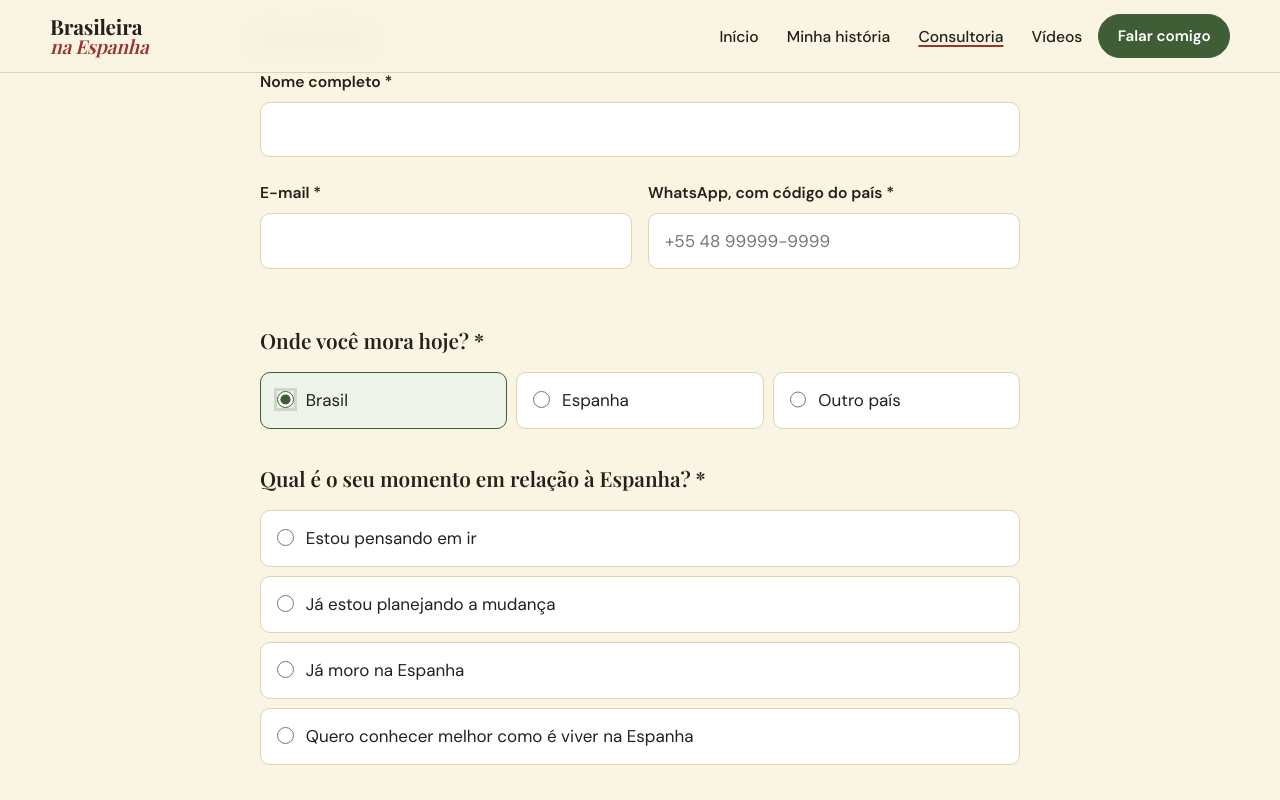
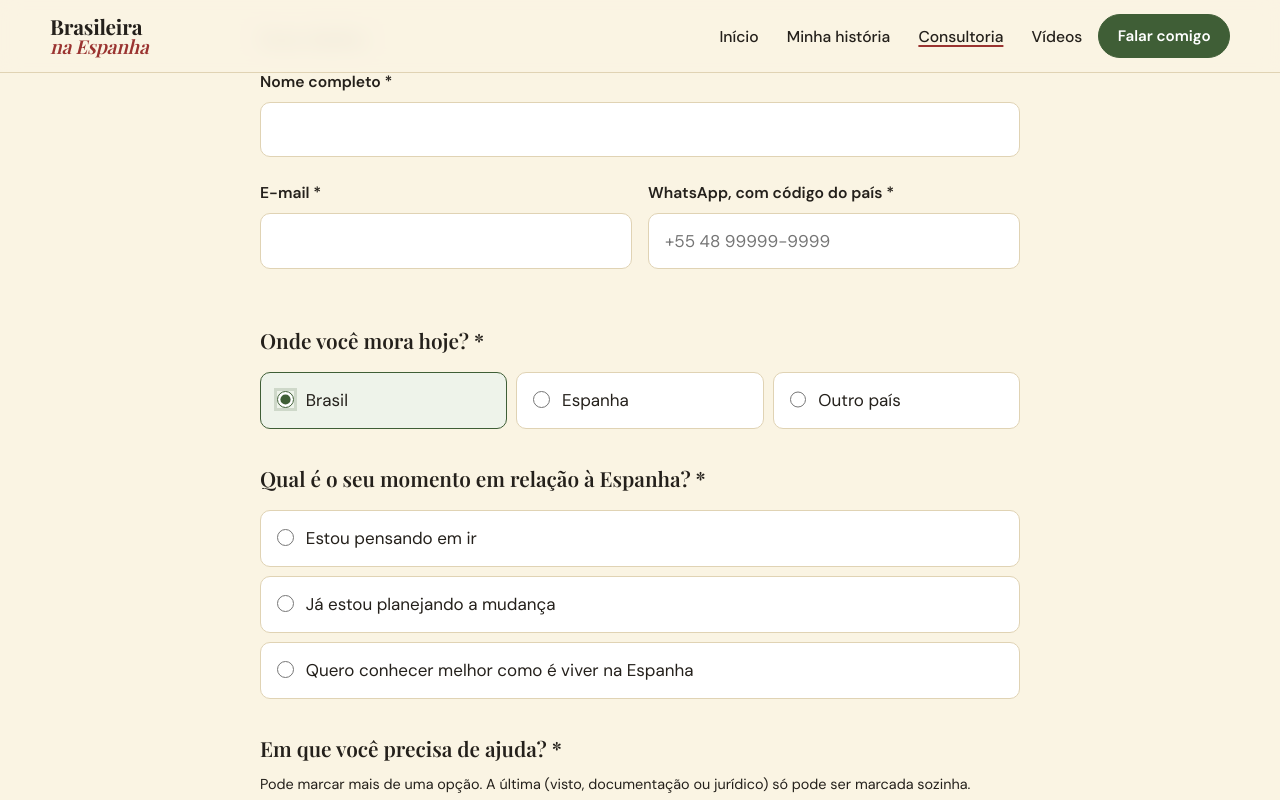
Before and after one commit to Emulyn/brasileiranaespanha-site, a plain HTML site: page publico/consultoria/cadastro/index.html in a window 1280 px wide. Both pictures are taken after a click on the label "Brasil". Shown: the part 469-1269 px from the top of the page. Drawn offline with nearby package versions, Linux system fonts and the light colour scheme; a web font is replaced by a local one.

Commit message:
Formulário segue onde a pessoa mora e conecta o Stripe (teste)

```diff
--- a/publico/consultoria/cadastro/index.html
+++ b/publico/consultoria/cadastro/index.html
@@ -73,17 +73,17 @@
             </div>
           </fieldset>
 
-          <fieldset>
+          <!-- Só aparece para quem NÃO mora na Espanha (veja js/fluxo.js) -->
+          <fieldset id="pergunta-momento">
             <legend>Qual é o seu momento em relação à Espanha? *</legend>
             <div class="opcoes">
               <label class="opcao"><input type="radio" name="momento" value="pensando" required> Estou pensando em ir</label>
               <label class="opcao"><input type="radio" name="momento" value="planejando"> Já estou planejando a mudança</label>
-              <label class="opcao"><input type="radio" name="momento" value="moro"> Já moro na Espanha</label>
               <label class="opcao"><input type="radio" name="momento" value="conhecer"> Quero conhecer melhor como é viver na Espanha</label>
             </div>
           </fieldset>
 
-          <!-- As opções aparecem conforme o "momento" escolhido acima (veja js/fluxo.js).
+          <!-- As opções aparecem conforme "Onde você mora hoje?" (veja js/fluxo.js).
                data-para="fora"   → quem ainda não mora na Espanha
                data-para="dentro" → quem já mora na Espanha
                data-para="todos"  → aparece para todo mundo -->
--- a/publico/js/fluxo.js
+++ b/publico/js/fluxo.js
@@ -16,15 +16,31 @@
   var formatoUrl = params.get("formato");
   if (formatoUrl && NOMES[formatoUrl]) guardar("formato", formatoUrl);
 
-  /* ---------- Cadastro: opções de ajuda conforme o momento ---------- */
-  // Quem marca "Já moro na Espanha" vê opções diferentes de quem ainda vai.
-  var MORA_NA_ESPANHA = ["moro"];
+  /* ---------- Cadastro: perguntas conforme "Onde você mora hoje?" ---------- */
+  // Mora na Espanha  → esconde o "momento" e mostra as opções de quem mora aqui.
+  // Brasil ou outro  → mostra o "momento" e as opções de quem ainda vai.
   var perguntaAjuda = $("#pergunta-ajuda");
+  var perguntaMomento = $("#pergunta-momento");
+
+  function mostrarPergunta(fieldset, mostrar) {
+    fieldset.hidden = !mostrar;
+    fieldset.querySelectorAll("input").forEach(function (input) {
+      input.disabled = !mostrar;            // pergunta escondida não é obrigatória nem enviada
+      if (!mostrar) input.checked = false;
+    });
+  }
+
   if (perguntaAjuda) {
     function atualizarAjuda() {
-      var marcado = document.querySelector('input[name="momento"]:checked');
-      if (!marcado) { perguntaAjuda.hidden = true; return; }
-      var grupo = MORA_NA_ESPANHA.indexOf(marcado.value) > -1 ? "dentro" : "fora";
+      var marcado = document.querySelector('input[name="mora"]:checked');
+      if (!marcado) {
+        if (perguntaMomento) mostrarPergunta(perguntaMomento, false);
+        perguntaAjuda.hidden = true;
+        return;
+      }
+      var moraNaEspanha = marcado.value === "espanha";
+      if (perguntaMomento) mostrarPergunta(perguntaMomento, !moraNaEspanha);
+      var grupo = moraNaEspanha ? "dentro" : "fora";
       perguntaAjuda.querySelectorAll("[data-para]").forEach(function (label) {
         var para = label.getAttribute("data-para");
         var mostrar = para === "todos" || para === grupo;
@@ -35,7 +51,7 @@
       });
       perguntaAjuda.hidden = false;
     }
-    document.querySelectorAll('input[name="momento"]').forEach(function (r) {
+    document.querySelectorAll('input[name="mora"]').forEach(function (r) {
       r.addEventListener("change", atualizarAjuda);
     });
 
```
